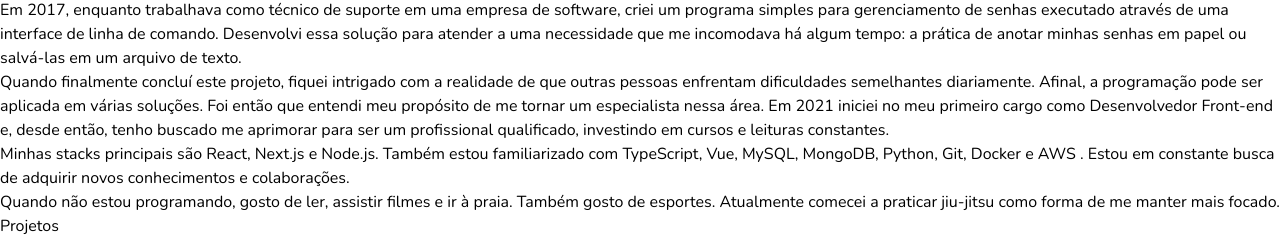
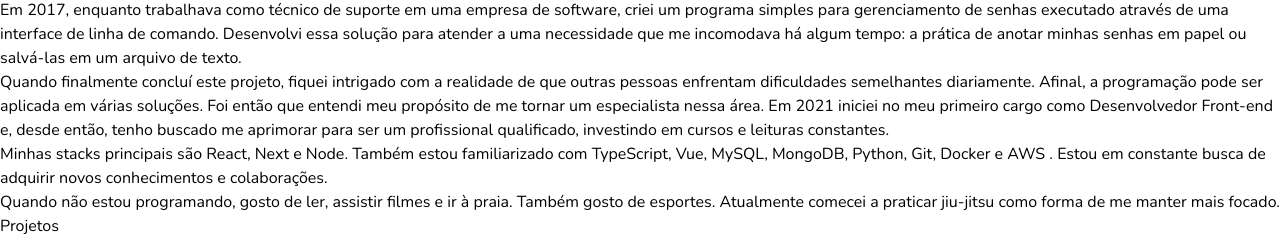
Before and after one commit to alant4k/portfolio, a Next.js app: page / in a window 1280 px wide. Shown: the part 970-1206 px from the top of the page. Built offline with nearby package versions, Linux system fonts and the light colour scheme; no server answers.

Commit message:
update about.tsx

```diff
--- a/components/about.tsx
+++ b/components/about.tsx
@@ -34,8 +34,8 @@
 			</p>
 			<p className="mb-3">
 				Minhas stacks principais são{' '}
-				<span className="font-semibold"> React, Next.js e Node.js</span>. Também
-				estou familiarizado com{' '}
+				<span className="font-semibold"> React, Next e Node</span>. Também estou
+				familiarizado com{' '}
 				<span className="font-semibold">
 					TypeScript, Vue, MySQL, MongoDB, Python, Git, Docker e AWS
 				</span>{' '}
```
